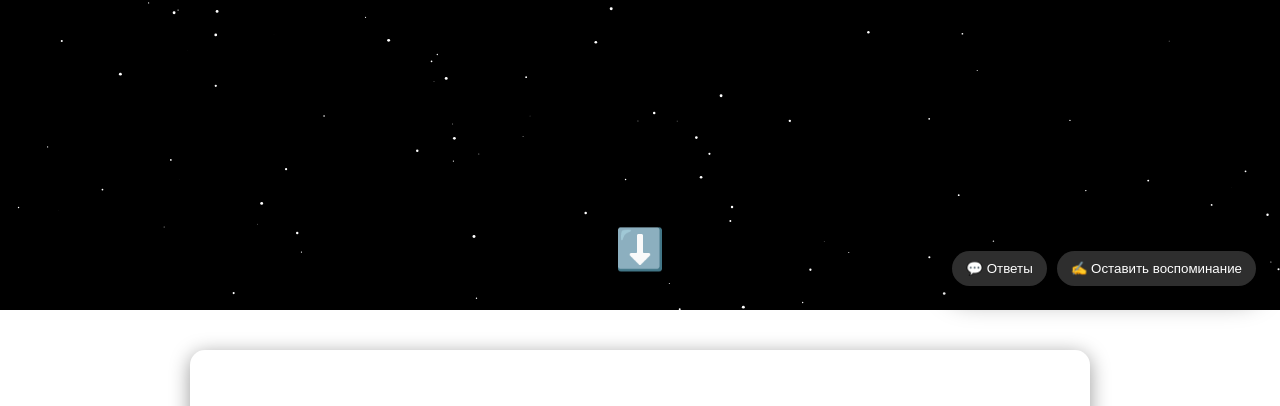
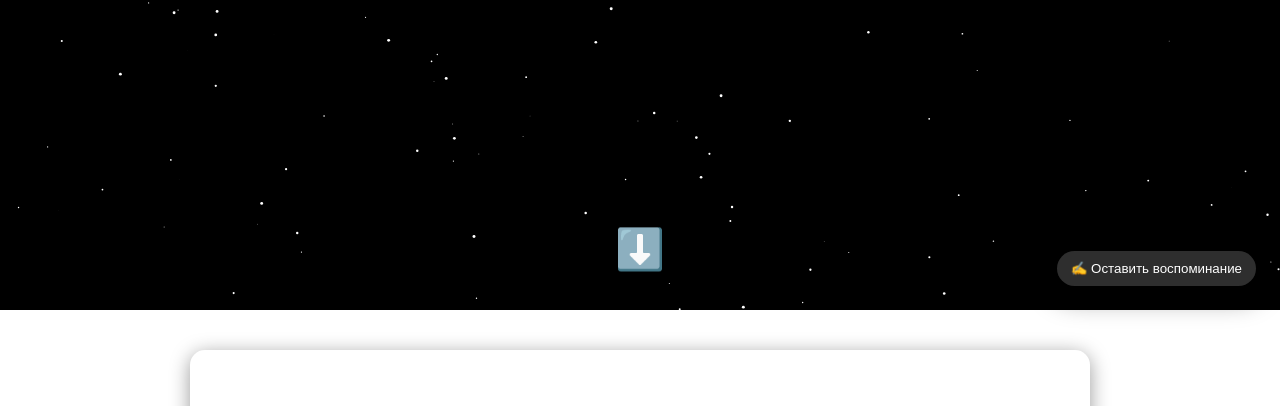
Before and after one commit to Karpov20/my-letter, a plain HTML site: page index.html in a window 1280 px wide. Shown: the part 490-896 px from the top of the page. Drawn offline with Linux system fonts and the light colour scheme.

Commit message:
Update index.html

```diff
--- a/index.html
+++ b/index.html
@@ -81,7 +81,6 @@
 
     <!-- Док-панель -->
     <div class="fab-dock" id="fab-dock">
-      <button id="answers-fab" class="dock-btn">💬 Ответы</button>
       <button id="memory-fab"  class="dock-btn">✍️ Оставить воспоминание</button>
     </div>
 
```
